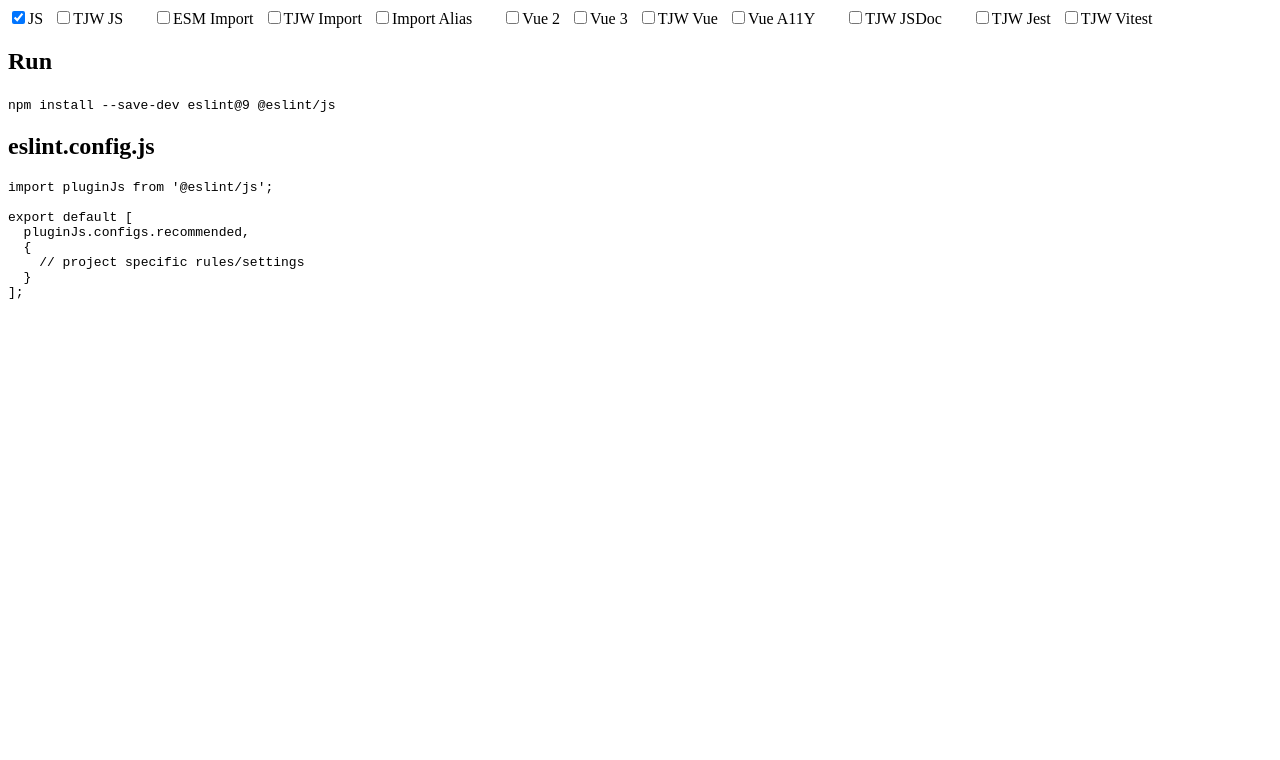
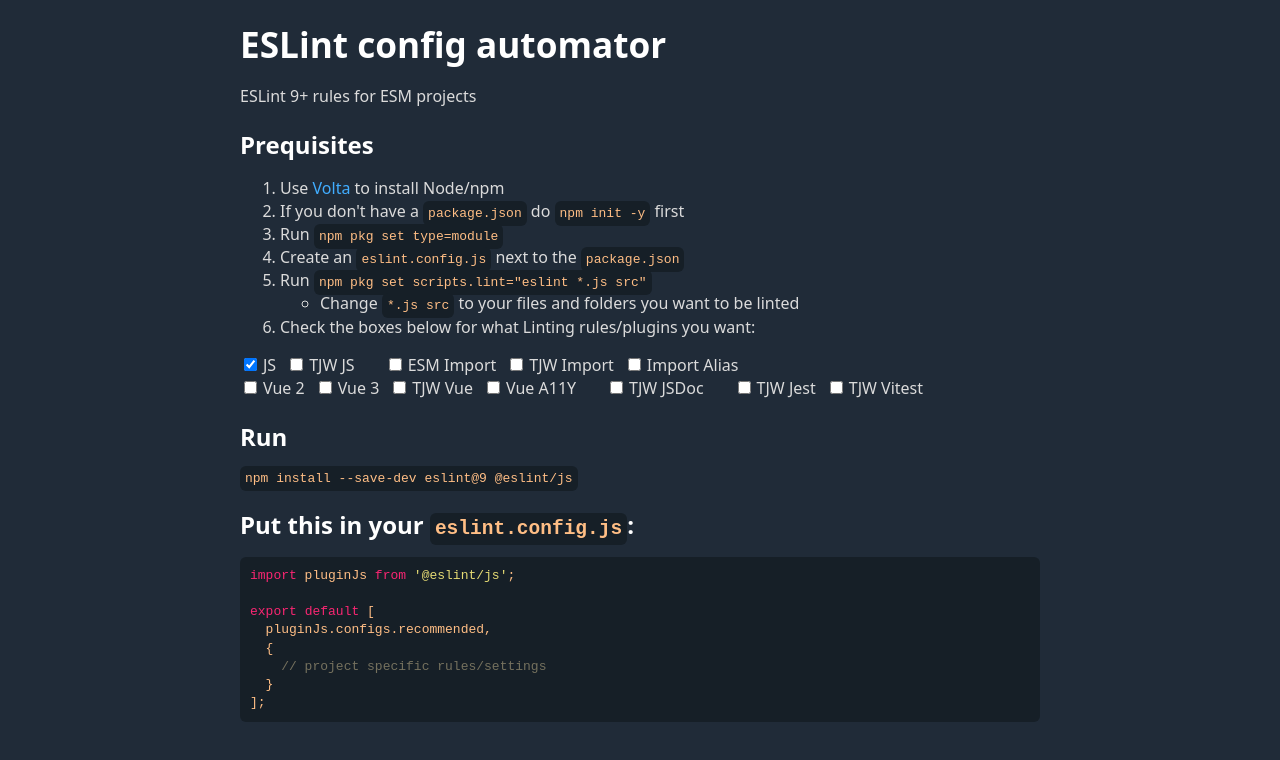
Before and after one commit to tjw-lint/tjw-lint.github.io, a plain HTML site: page index.html in a window 1280 px wide. Drawn offline with Linux system fonts and the light colour scheme.

Commit message:
Instructions

```diff
--- a/index.html
+++ b/index.html
@@ -4,8 +4,8 @@
     <title>ESLint setup</title>
     <script src="/vendors/vue.min.js"></script>
     <script src="/vendors/highlight.min.js"></script>
-    <link href="/vendors/water.min.css">
-    <link href="/vendors/monokai.min.css">
+    <link rel="stylesheet" href="/vendors/water.min.css">
+    <link rel="stylesheet" href="/vendors/monokai.min.css">
     <style>
       .controls > span {
         display: inline-block;
@@ -18,6 +18,36 @@
   </head>
   <body>
     <div id="app">
+      <h1>ESLint config automator</h1>
+      <p>ESLint 9+ rules for ESM projects</p>
+
+      <h2>Prequisites</h2>
+      <ol>
+        <li>
+          Use <a href="https://volta.sh">Volta</a> to install Node/npm
+        </li>
+        <li>
+          If you don't have a <code>package.json</code> do <code>npm init -y</code> first
+        </li>
+        <li>
+          Run <code>npm pkg set type=module</code>
+        </li>
+        <li>
+          Create an <code>eslint.config.js</code> next to the <code>package.json</code>
+        </li>
+        <li>
+          Run <code>npm pkg set scripts.lint="eslint *.js src"</code>
+          <ul>
+            <li>
+              Change <code>*.js src</code> to your files and folders you want to be linted
+            </li>
+          </ul>
+        </li>
+        <li>
+          Check the boxes below for what Linting rules/plugins you want:
+        </li>
+      </ol>
+
       <div class="controls">
         <span>
           <check-box v-model="js">JS</check-box>
@@ -44,7 +74,7 @@
       </div>
       <h2>Run</h2>
       <code v-text="npmInstall"></code>
-      <h2>eslint.config.js</h2>
+      <h2>Put this in your <code>eslint.config.js</code>:</h2>
       <pre><code v-html="eslintConfig"></code></pre>
     </div>
 
```
Also changed, not shown: favicon.ico (added).
